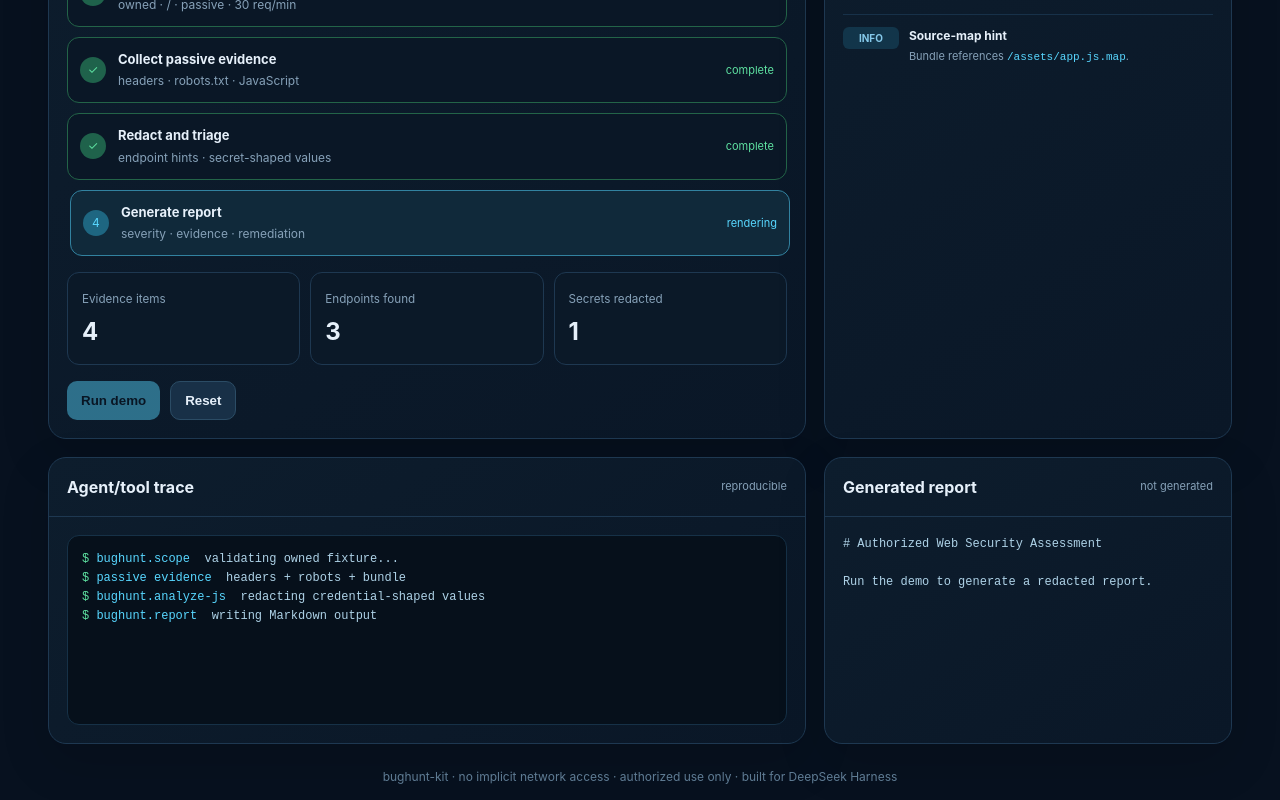
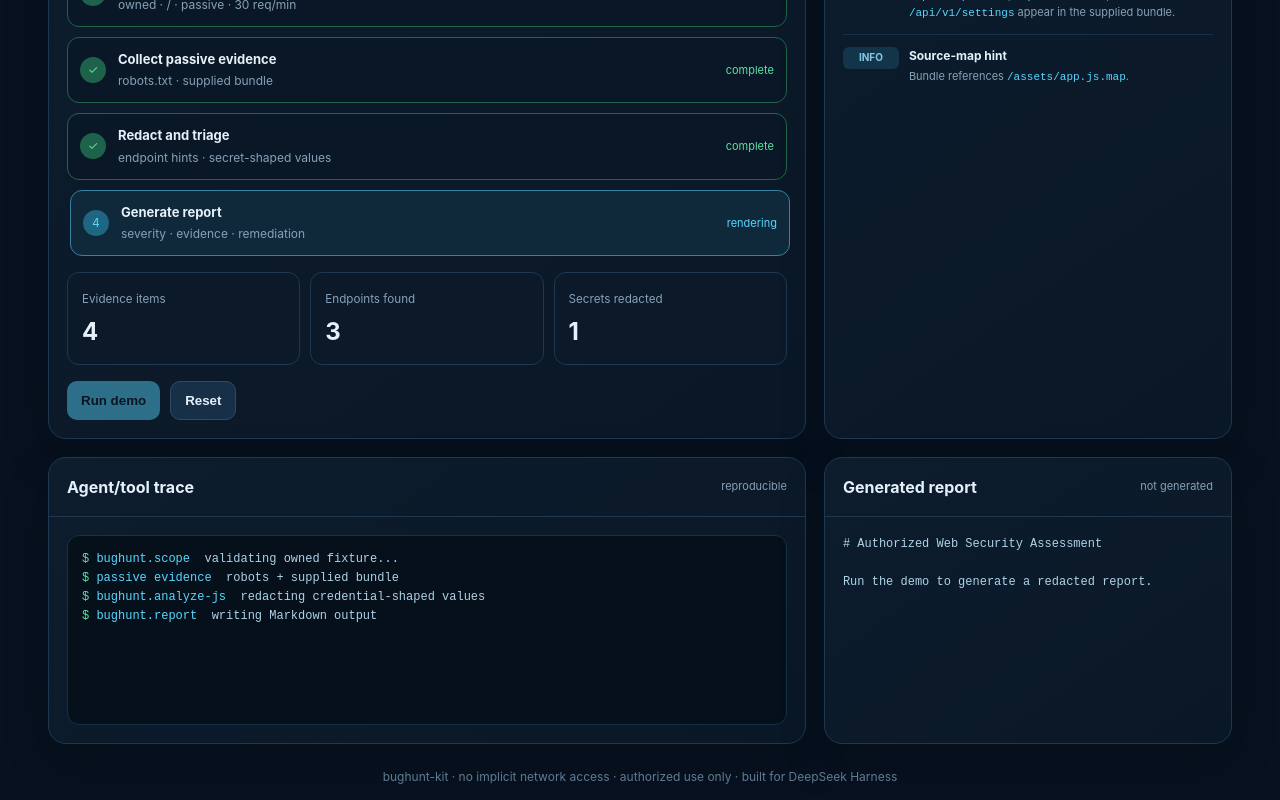
Before and after one commit to 0xmrxp/bughunt-kit, a website: page demo/index.html in a window 1280 px wide. Both pictures are taken after a click on the button "Run demo". Shown: the part 498-1298 px from the top of the page. Drawn offline with Linux system fonts and the light colour scheme.

Commit message:
fix: make demo fixture claims match real tool output
- Add real credential-shaped pattern (api_key=...) and third endpoint (/api/v1/settings) to fixture
- analyze-js now genuinely returns 3 endpoints, 1 source-map, 1 redaction
- Replace invented LOW header finding with truthful INFO redaction finding
- Fix collect step copy (robots + bundle, not headers)

```diff
--- a/demo/index.html
+++ b/demo/index.html
@@ -37,14 +37,14 @@
         <div class="scope"><div><div class="eyebrow">Authorized target</div><div class="target">https://demo.bughunt.local</div></div><div class="auth">✓ owned fixture</div></div>
         <div class="steps">
           <div class="step" data-step="1"><div class="dot">1</div><div class="step-copy"><strong>Register scope</strong><span>owned · / · passive · 30 req/min</span></div><div class="status">waiting</div></div>
-          <div class="step" data-step="2"><div class="dot">2</div><div class="step-copy"><strong>Collect passive evidence</strong><span>headers · robots.txt · JavaScript</span></div><div class="status">waiting</div></div>
+          <div class="step" data-step="2"><div class="dot">2</div><div class="step-copy"><strong>Collect passive evidence</strong><span>robots.txt · supplied bundle</span></div><div class="status">waiting</div></div>
           <div class="step" data-step="3"><div class="dot">3</div><div class="step-copy"><strong>Redact and triage</strong><span>endpoint hints · secret-shaped values</span></div><div class="status">waiting</div></div>
           <div class="step" data-step="4"><div class="dot">4</div><div class="step-copy"><strong>Generate report</strong><span>severity · evidence · remediation</span></div><div class="status">waiting</div></div>
         </div>
         <div class="metrics"><div class="metric"><small>Evidence items</small><b id="evidence">0</b></div><div class="metric"><small>Endpoints found</small><b id="endpoints">0</b></div><div class="metric"><small>Secrets redacted</small><b id="redacted">0</b></div></div>
         <div class="actions"><button id="run">Run demo</button><button id="reset" class="secondary">Reset</button></div>
       </div></article>
-      <aside class="card"><div class="card-head"><h2>Finding preview</h2><span class="status">safe output</span></div><div class="card-body"><div class="finding"><div class="severity low">LOW</div><div><strong>Missing security header</strong><p>Evidence: supplied fixture response has no Content-Security-Policy.</p></div></div><div class="finding"><div class="severity info">INFO</div><div><strong>API route discovered</strong><p><code>/api/v1/profile</code> appears in the supplied bundle.</p></div></div><div class="finding"><div class="severity info">INFO</div><div><strong>Source-map hint</strong><p>Bundle references <code>/assets/app.js.map</code>.</p></div></div></div></aside>
+      <aside class="card"><div class="card-head"><h2>Finding preview</h2><span class="status">safe output</span></div><div class="card-body"><div class="finding"><div class="severity info">INFO</div><div><strong>Credential-shaped value redacted</strong><p>Evidence: <code>api_key=…</code> in the supplied bundle was replaced with <code>[REDACTED]</code> (1 match).</p></div></div><div class="finding"><div class="severity info">INFO</div><div><strong>API routes discovered</strong><p><code>/api/v1/profile</code>, <code>/api/v1/search</code>, <code>/api/v1/settings</code> appear in the supplied bundle.</p></div></div><div class="finding"><div class="severity info">INFO</div><div><strong>Source-map hint</strong><p>Bundle references <code>/assets/app.js.map</code>.</p></div></div></div></aside>
       <article class="card"><div class="card-head"><h2>Agent/tool trace</h2><span class="status">reproducible</span></div><div class="card-body"><div class="terminal"><pre id="trace"><span class="prompt">$</span> <span class="cmd">bughunt.scope</span>  waiting for authorization boundary...</pre></div></div></article>
       <article class="card"><div class="card-head"><h2>Generated report</h2><span id="report-status" class="status">not generated</span></div><div class="card-body"><pre id="report"># Authorized Web Security Assessment
 
@@ -58,9 +58,9 @@ Run the demo to generate a redacted report.</pre></div></article>
     function setStep(n, state, text) { const el = steps[n-1]; el.className = `step ${state}`; el.querySelector('.status').textContent = text; if(state === 'done') el.querySelector('.dot').textContent = '✓'; }
     async function run() { $('#run').disabled = true; $('#run-status').textContent = 'Running safely...';
       setStep(1,'active','running'); trace.innerHTML='<span class="prompt">$</span> <span class="cmd">bughunt.scope</span>  validating owned fixture...'; await sleep(650); setStep(1,'done','complete'); $('#evidence').textContent='1';
-      setStep(2,'active','collecting'); trace.innerHTML+='<br><span class="prompt">$</span> <span class="cmd">passive evidence</span>  headers + robots + bundle'; await sleep(750); setStep(2,'done','complete'); $('#evidence').textContent='4';
+      setStep(2,'active','collecting'); trace.innerHTML+='<br><span class="prompt">$</span> <span class="cmd">passive evidence</span>  robots + supplied bundle'; await sleep(750); setStep(2,'done','complete'); $('#evidence').textContent='4';
       setStep(3,'active','redacting'); trace.innerHTML+='<br><span class="prompt">$</span> <span class="cmd">bughunt.analyze-js</span>  redacting credential-shaped values'; await sleep(750); setStep(3,'done','complete'); $('#endpoints').textContent='3'; $('#redacted').textContent='1';
-      setStep(4,'active','rendering'); trace.innerHTML+='<br><span class="prompt">$</span> <span class="cmd">bughunt.report</span>  writing Markdown output'; await sleep(750); setStep(4,'done','complete'); $('#report-status').textContent='generated'; $('#run-status').textContent='Complete'; $('#report').textContent='# Authorized Web Security Assessment\n\nTarget: https://demo.bughunt.local\nMode: passive\n\n## Findings\n\n- LOW: Missing security header\n- INFO: API route discovered\n- INFO: Source-map hint\n\nAll evidence was redacted before reporting.'; $('#run').disabled = false; }
+      setStep(4,'active','rendering'); trace.innerHTML+='<br><span class="prompt">$</span> <span class="cmd">bughunt.report</span>  writing Markdown output'; await sleep(750); setStep(4,'done','complete'); $('#report-status').textContent='generated'; $('#run-status').textContent='Complete'; $('#report').textContent='# Authorized Web Security Assessment\n\nTarget: https://demo.bughunt.local\nMode: passive\n\n## Findings\n\n- INFO: Credential-shaped value redacted (1 match)\n- INFO: API routes discovered (3)\n- INFO: Source-map hint\n\nAll evidence was redacted before reporting.'; $('#run').disabled = false; }
     function reset() { steps.forEach((_,i)=>setStep(i+1,'','waiting')); steps.forEach((el,i)=>el.querySelector('.dot').textContent=i+1); $('#evidence').textContent='0'; $('#endpoints').textContent='0'; $('#redacted').textContent='0'; $('#report-status').textContent='not generated'; $('#run-status').textContent='Ready to start'; trace.innerHTML='<span class="prompt">$</span> <span class="cmd">bughunt.scope</span>  waiting for authorization boundary...'; $('#report').textContent='# Authorized Web Security Assessment\n\nRun the demo to generate a redacted report.'; }
     $('#run').addEventListener('click', run); $('#reset').addEventListener('click', reset);
   </script>
--- a/demo/serve.mjs
+++ b/demo/serve.mjs
@@ -8,7 +8,7 @@ const port = Number(process.argv[2] ?? 18080)
 const server = createServer(async (req, res) => {
   if (req.url === '/demo/app.js') {
     res.writeHead(200, { 'content-type': 'application/javascript' })
-    res.end("fetch('/api/v1/profile');\nfetch('/api/v1/search?q=test');\n//# sourceMappingURL=/assets/app.js.map\nconst example = 'PUBLIC_ID not-secret';\n")
+    res.end("fetch('/api/v1/profile');\nfetch('/api/v1/search?q=test');\nfetch('/api/v1/settings');\n//# sourceMappingURL=/assets/app.js.map\nconst legacyToken = 'api_key=DEMO-ONLY-NOT-A-REAL-SECRET';\n")
     return
   }
   if (req.url === '/robots.txt') {
```
Also changed, not shown: docs/assets/bughunt-kit-demo.gif, docs/assets/demo-complete.png, docs/assets/demo-ready.png.
